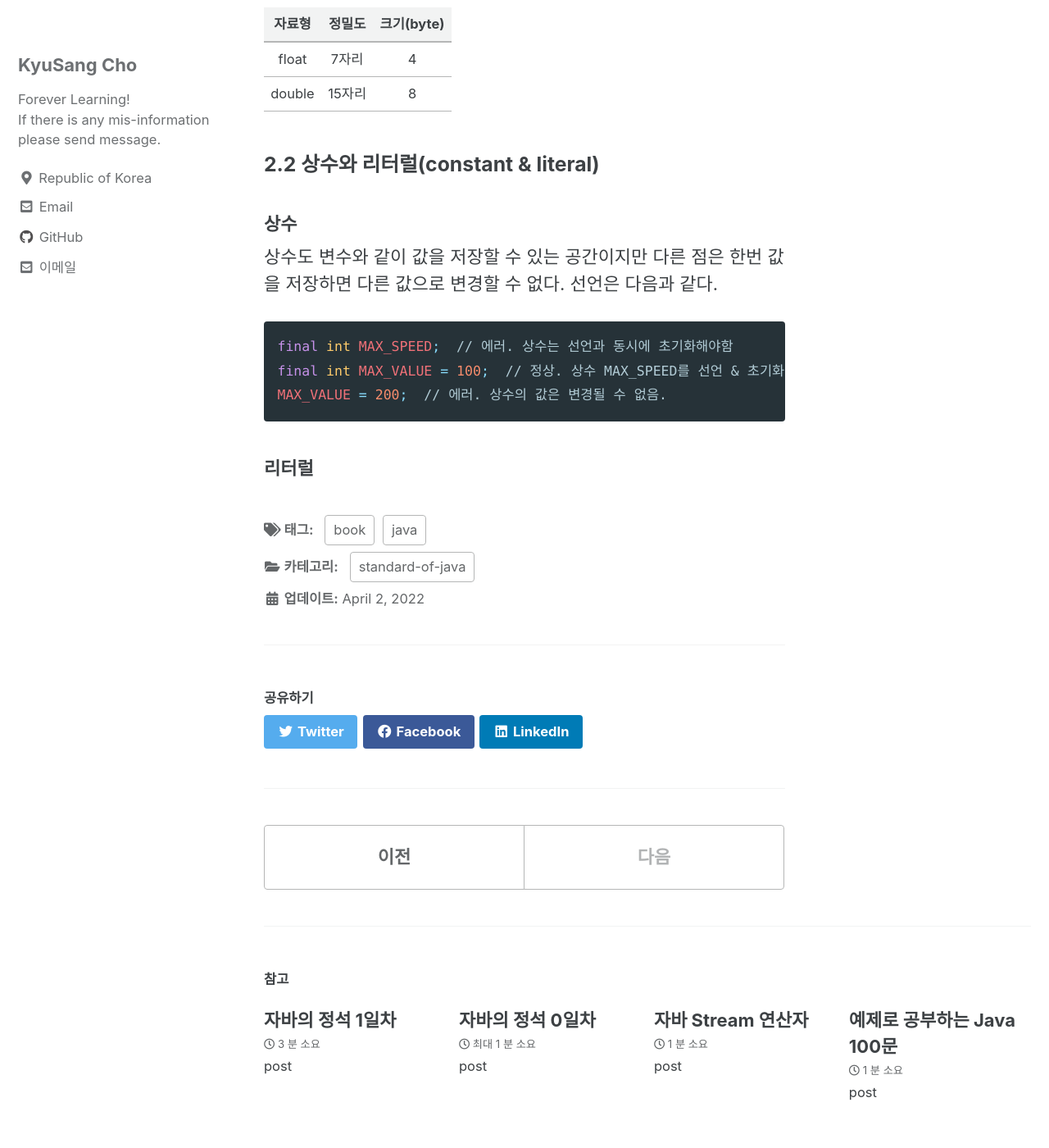
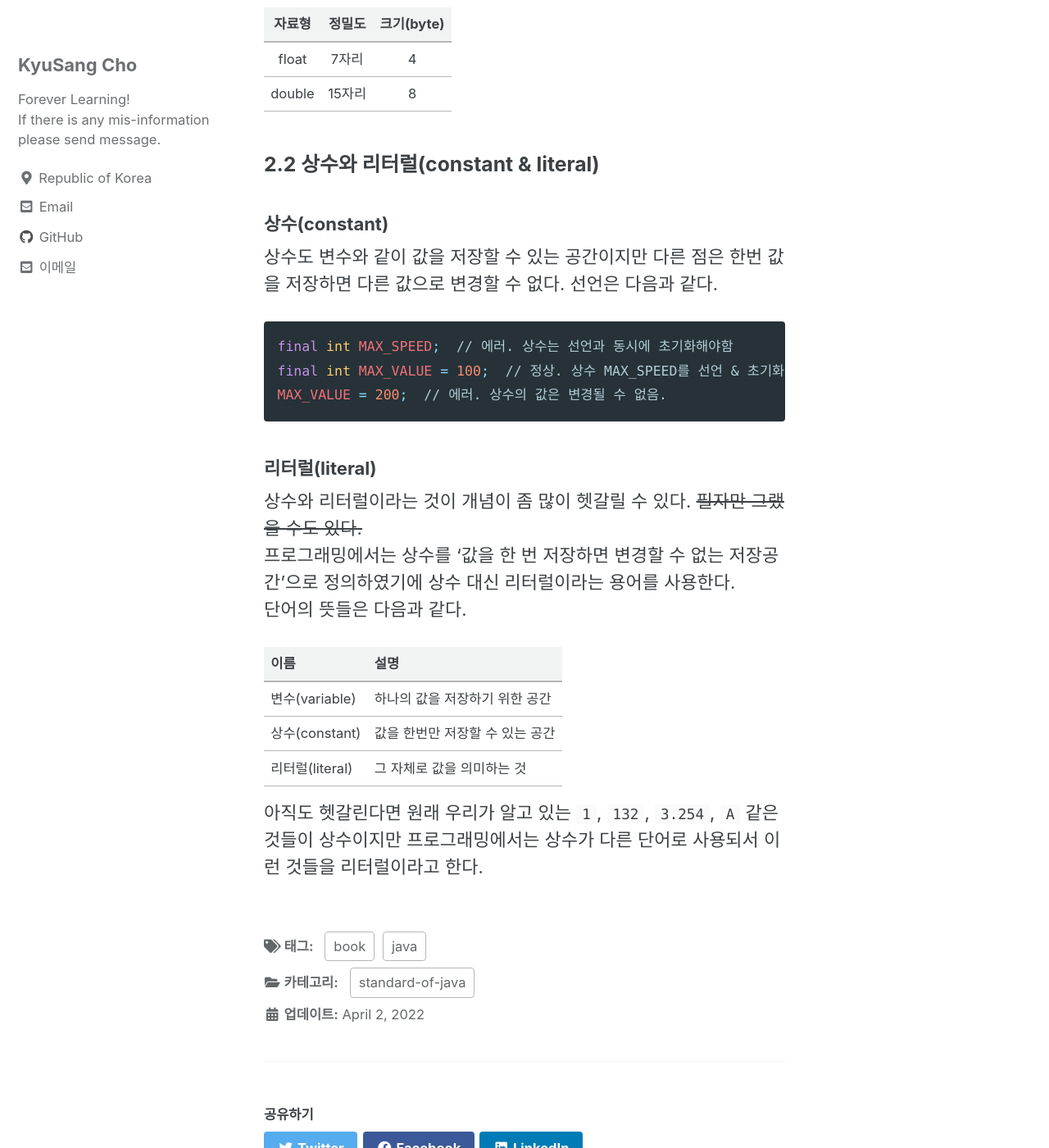
Before and after one commit to DevKS-Yet/DevKs-Yet.github.io, a Jekyll site: the page built from _posts/2022-04-02-61(standard-of-Java002).md, in a window 1280 px wide and 1400 px high, scrolled down 5632 px. Shown: the whole window at 82% size. Built offline with Jekyll 4.4.1, drawn with Linux system fonts in a browser that asks for light colours; cached includes are drawn as plain includes.

Commit message:
20220402

````diff
--- a/_posts/2022-04-02-61(standard-of-Java002).md
+++ b/_posts/2022-04-02-61(standard-of-Java002).md
@@ -136,7 +136,7 @@ String은 `String sentence = "Hello World";`으로 선언 및 초기화까지도
 
 ### 2.2 상수와 리터럴(constant &amp; literal)
 
-###### 상수
+###### 상수(constant)
 상수도 변수와 같이 값을 저장할 수 있는 공간이지만 다른 점은 한번 값을 저장하면 다른 값으로 변경할 수 없다. 선언은 다음과 같다.
 ```java
 final int MAX_SPEED;  // 에러. 상수는 선언과 동시에 초기화해야함
@@ -144,4 +144,15 @@ final int MAX_VALUE = 100;  // 정상. 상수 MAX_SPEED를 선언 & 초기화
 MAX_VALUE = 200;  // 에러. 상수의 값은 변경될 수 없음.
 ```
 
-###### 리터럴
+###### 리터럴(literal)
+상수와 리터럴이라는 것이 개념이 좀 많이 헷갈릴 수 있다. ~~필자만 그랬을 수도 있다.~~
+프로그래밍에서는 상수를 '값을 한 번 저장하면 변경할 수 없는 저장공간'으로 정의하였기에 상수 대신 리터럴이라는 용어를 사용한다.
+단어의 뜻들은 다음과 같다.
+
+| 이름 | 설명 |
+|:---|:---|
+| 변수(variable) | 하나의 값을 저장하기 위한 공간 |
+| 상수(constant) | 값을 한번만 저장할 수 있는 공간 |
+| 리터럴(literal) | 그 자체로 값을 의미하는 것 |
+
+아직도 헷갈린다면 원래 우리가 알고 있는 `1`, `132`, `3.254`, `A` 같은 것들이 상수이지만 프로그래밍에서는 상수가 다른 단어로 사용되서 이런 것들을 리터럴이라고 한다.
````
